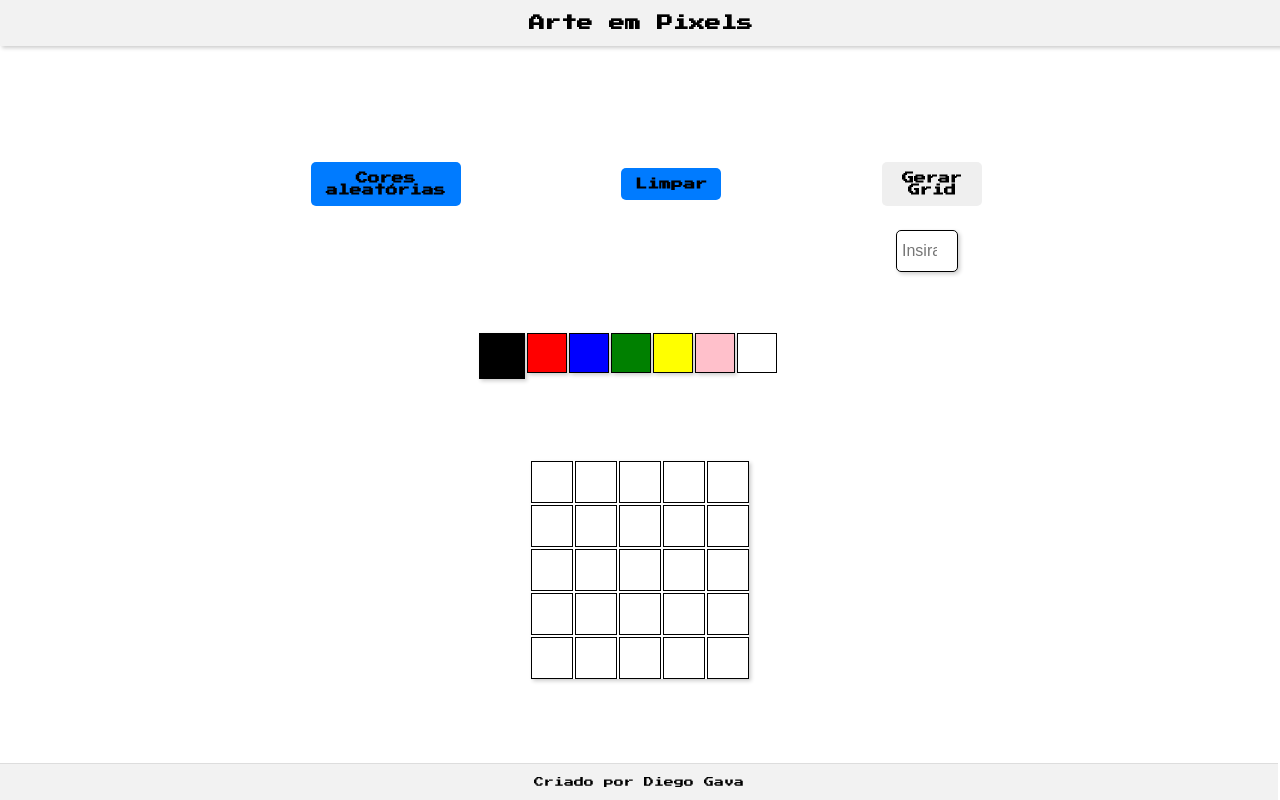
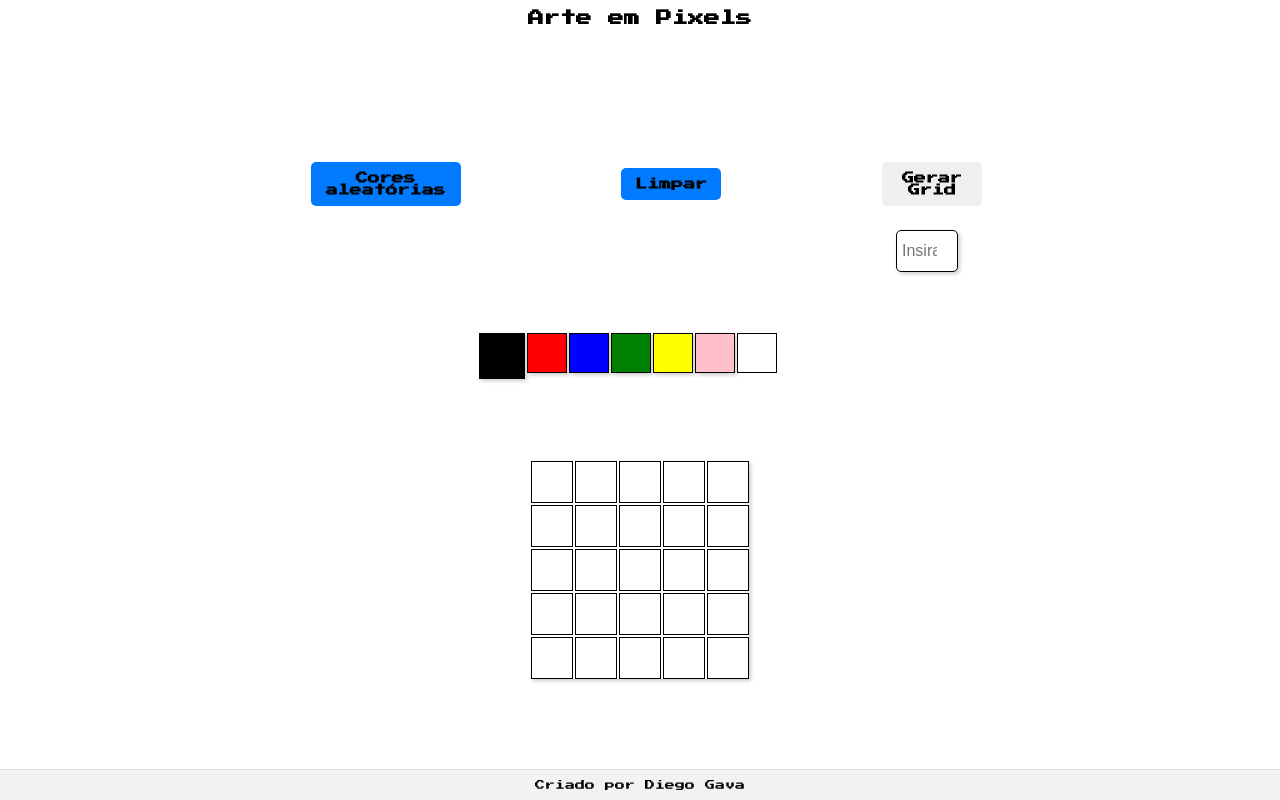
Before and after one commit to diegodgava/projeto-pixels-art, a plain HTML site: page index.html in a window 1280 px wide. Shown: the top 800 px of the page. Drawn offline with Linux system fonts and the light colour scheme; a web font is replaced by a local one.

Commit message:
mais ajustes de responsividade

```diff
--- a/script.js
+++ b/script.js
@@ -25,9 +25,16 @@ const gerarPaletaAleatoria = () => {
       header.style.backgroundColor = corAleatória();
     }
     localStorage.setItem('colorPalette', JSON.stringify(coresAtuais));
+    localStorage.setItem('corDoHeader', JSON.stringify(corAleatória()));
+    localStorage.setItem('corDoFooter', JSON.stringify(corAleatória()));
   });
 };
-
+const carregarCoresFootHead = () => {
+  const corDoHeader = JSON.parse(localStorage.getItem('corDoHeader'));
+  const corDoFooter = JSON.parse(localStorage.getItem('corDoFooter'));
+  if (corDoHeader) header.style.backgroundColor = corDoHeader;
+  if (corDoFooter) footer.style.backgroundColor = corDoFooter;
+}
 const carregaCoresDaPaleta = () => {
   const colorPalette = JSON.parse(localStorage.getItem('colorPalette'));
   for (let i = 0; i < coresMenosPrimeira.length; i += 1) {
@@ -107,6 +114,7 @@ window.onload = () => {
   recuperarCoresSalvas();
   selecionaPaleta();
   carregaCoresDaPaleta();
+  carregarCoresFootHead();
   gerarPaletaAleatoria();
   limpar();
 };
--- a/style.css
+++ b/style.css
@@ -6,13 +6,13 @@
     padding: 0;
 }
 #header {
-    background-color: #f2f2f2;
-    position: absolute;
-    width: 97.8vw;
+    position: fixed;
+    top: 0;
+    width: 100%;
     text-align: center;
-    padding: 20px;
+    padding: 10px;
     font-family: 'Press Start 2P', cursive;
-    box-shadow: 2px 2px 4px rgba(0, 0, 0, 0.2);
+    box-sizing: border-box;
 
 
 }
@@ -20,8 +20,9 @@
 
 #container {
     height: 90vh;
-    width: 100vw;
+    width: 100%;
     position: relative;
+    box-sizing: border-box;
   }
 #button-container {
     width: 50vw;
@@ -135,7 +136,7 @@
     left: 50%;
     transform: translateX(-50%);
     box-shadow: 2px 2px 4px rgba(0, 0, 0, 0.2);
-    z-index: 0;
+    z-index: 1;
   }
 
   button:hover {
@@ -146,11 +147,12 @@
  #footer {
     text-align: center;
     font-size: 14px;
-    padding: 20px;
+    padding: 10px;
     background-color: #f2f2f2;
     border-top: 1px solid #ddd;
-    position: absolute;
+    position: fixed;
     bottom: 0;
-    width: 97.8vw;
+    width: 100%;
     font-family: 'Press Start 2P', cursive;
+    box-sizing: border-box;
   }
--- a/styleespecifico.css
+++ b/styleespecifico.css
@@ -1,48 +1,13 @@
-/* @media screen and (max-height: 550px) and (max-width: 900px){
-  #title {
-  font-size: 1.5em;
-}
-  #button-random-color {
-  font-size: 8px;
-  width: 100px;
-  padding: 10px;
-  }
-  #clear-board {
-    font-size: 12px;
-    width: 100px;
-    padding: 10px;
-  }
-  #generate-board {
-    font-size: 12px;
-    width: 100px;
-    padding: 10px;
-  }
-  #button-container {
-    height: 10vh;
-    width: 90vw;
-    top: 10%;
-    left: 7%;
-  }
-  #board-size {
-    top: 35%;
-    left: 76%;
-    width: 50px;
-  }
-  #color-palette {
-    width: 80vw;
-    top: 30%;
-    left: 10%;
-  }
-
-} */
 
 @media screen and (max-width: 600px) {
   #header {
   padding: 10px;
+
   }
   #footer {
     padding: 10px;
     font-size: 10px;
+
   }
   #title {
   font-size: 1em;
@@ -86,10 +51,12 @@
 @media screen and (min-width: 600px) and (max-width: 768px) {
   #header {
     padding: 10px;
+
     }
     #footer {
       padding: 10px;
       font-size: 10px;
+
     }
     #title {
     font-size: 1em;
@@ -133,10 +100,12 @@
 @media screen and (min-width: 768px) and (max-width: 999px) {
   #header {
     padding: 10px;
+
     }
     #footer {
       padding: 10px;
       font-size: 10px;
+
     }
     #title {
     font-size: 1em;
@@ -180,11 +149,13 @@
 
 @media screen and (min-width: 1000px) and (max-width: 1300px) {
   #header {
-    padding: 15px;
+    padding: 10px;
+
     }
     #footer {
-      padding: 13px;
+      padding: 10px;
       font-size: 10px;
+
     }
     #title {
     font-size: 1em;
```
